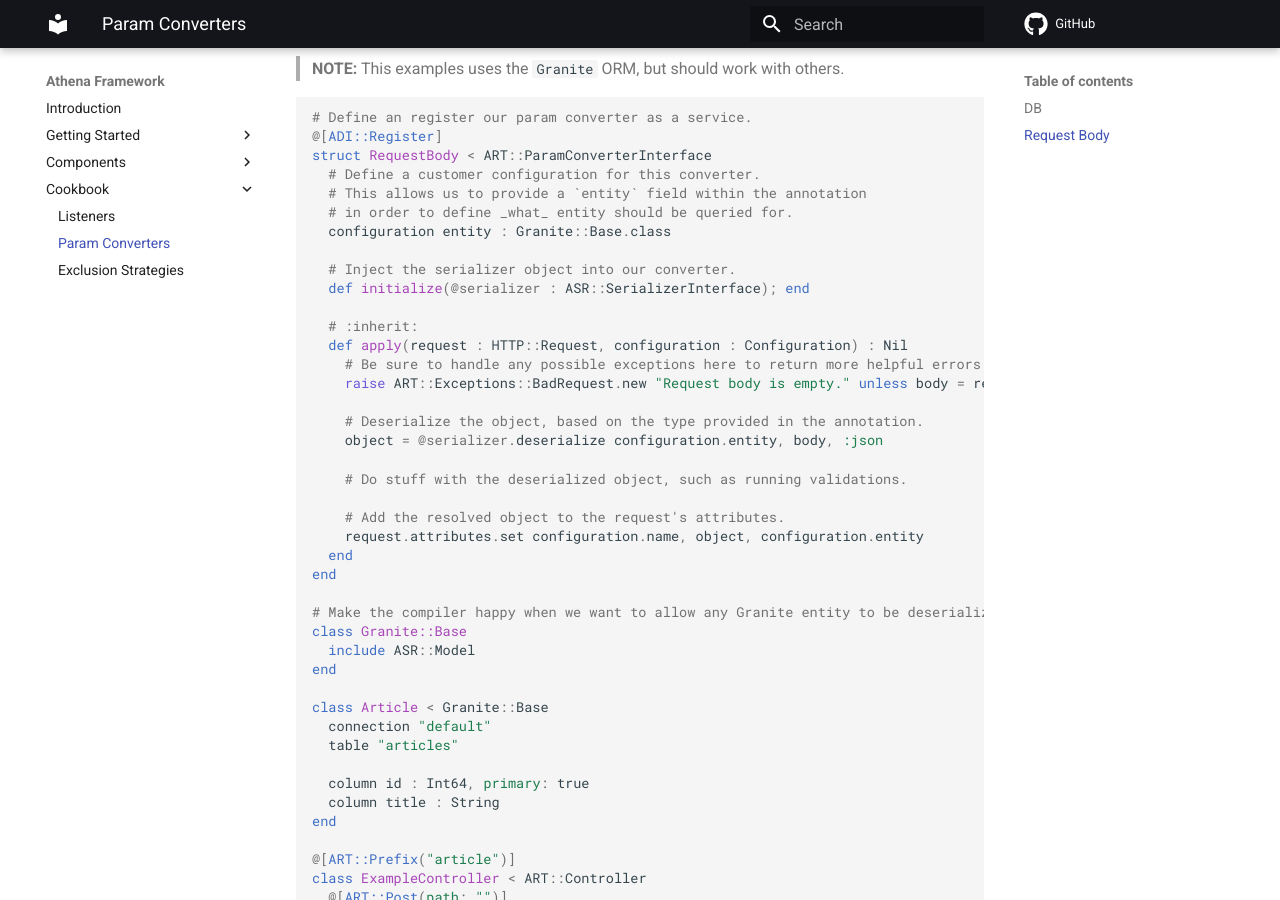
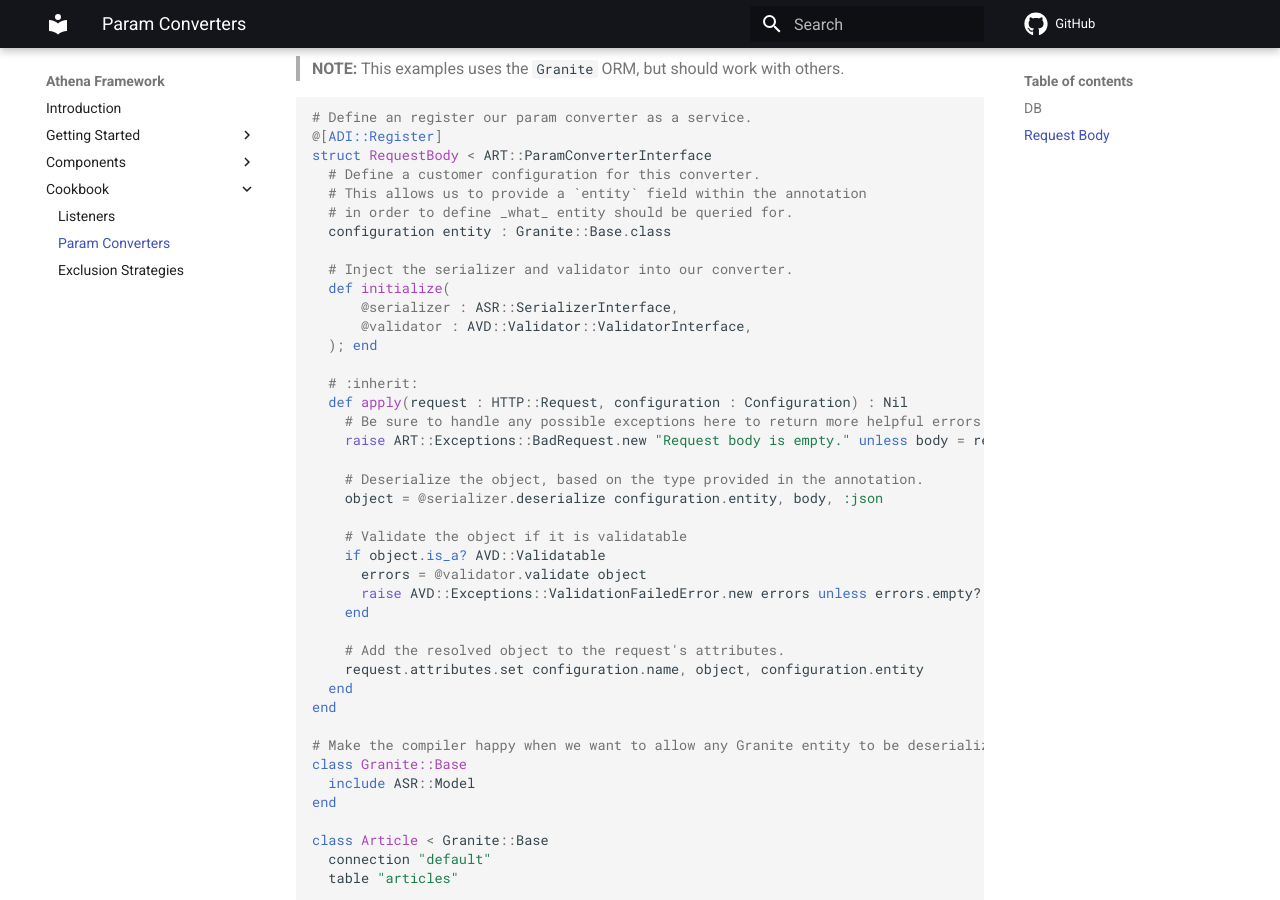
Before and after one commit to athena-framework/website, an MkDocs documentation site: the page built from docs/cookbook/param_converters.md, in a window 1280 px wide and 900 px high, scrolled down 1656 px. Built offline with MkDocs 1.6.1 and Material for MkDocs 9.7.7, drawn with Linux system fonts in a browser that asks for light colours; comment, search, counter and statistics services are not loaded.

Commit message:
Add validation functionality to request body param converter

```diff
--- a/docs/cookbook/param_converters.md
+++ b/docs/cookbook/param_converters.md
@@ -75,8 +75,11 @@ struct RequestBody < ART::ParamConverterInterface
   # in order to define _what_ entity should be queried for.
   configuration entity : Granite::Base.class
 
-  # Inject the serializer object into our converter.
-  def initialize(@serializer : ASR::SerializerInterface); end
+  # Inject the serializer and validator into our converter.
+  def initialize(
+      @serializer : ASR::SerializerInterface,
+      @validator : AVD::Validator::ValidatorInterface,
+  ); end
 
   # :inherit:
   def apply(request : HTTP::Request, configuration : Configuration) : Nil
@@ -86,7 +89,11 @@ struct RequestBody < ART::ParamConverterInterface
     # Deserialize the object, based on the type provided in the annotation.
     object = @serializer.deserialize configuration.entity, body, :json
 
-    # Do stuff with the deserialized object, such as running validations.
+    # Validate the object if it is validatable
+    if object.is_a? AVD::Validatable
+      errors = @validator.validate object
+      raise AVD::Exceptions::ValidationFailedError.new errors unless errors.empty?
+    end
 
     # Add the resolved object to the request's attributes.
     request.attributes.set configuration.name, object, configuration.entity
```
Also changed, not shown: docs/getting_started/README.md (+3 -3 lines).
